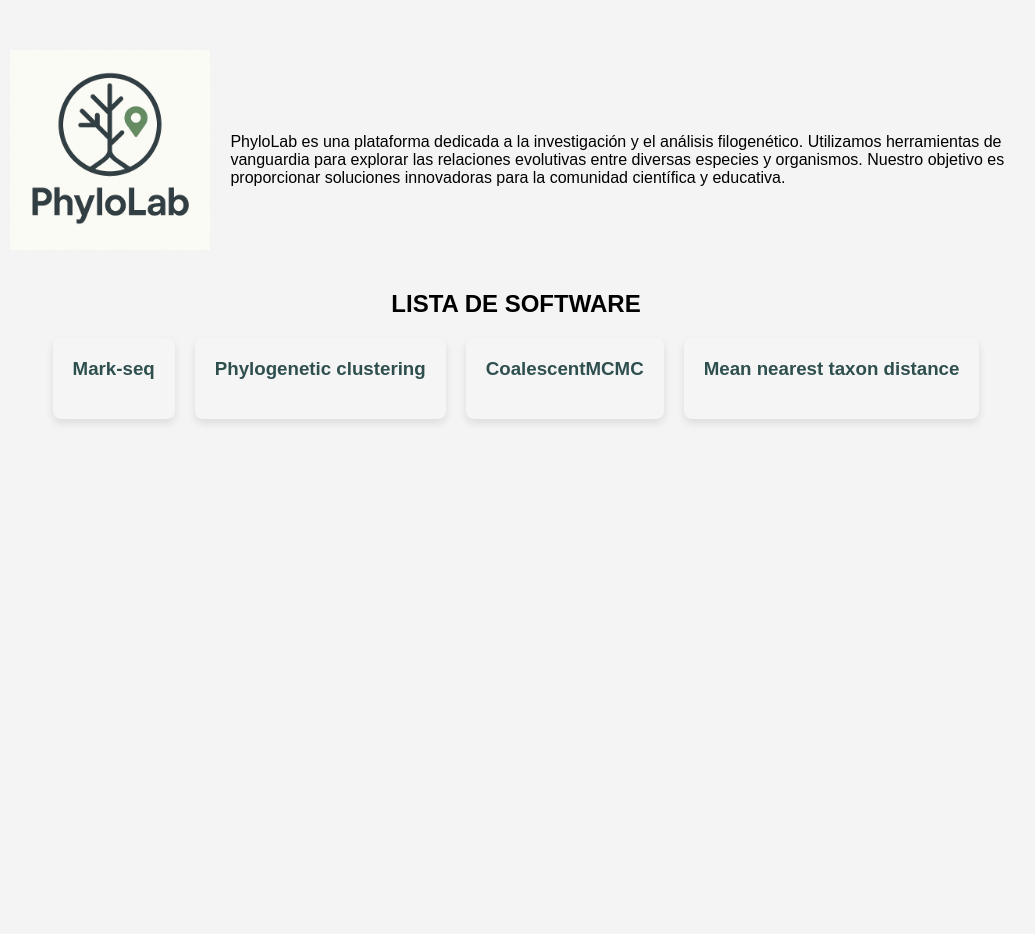
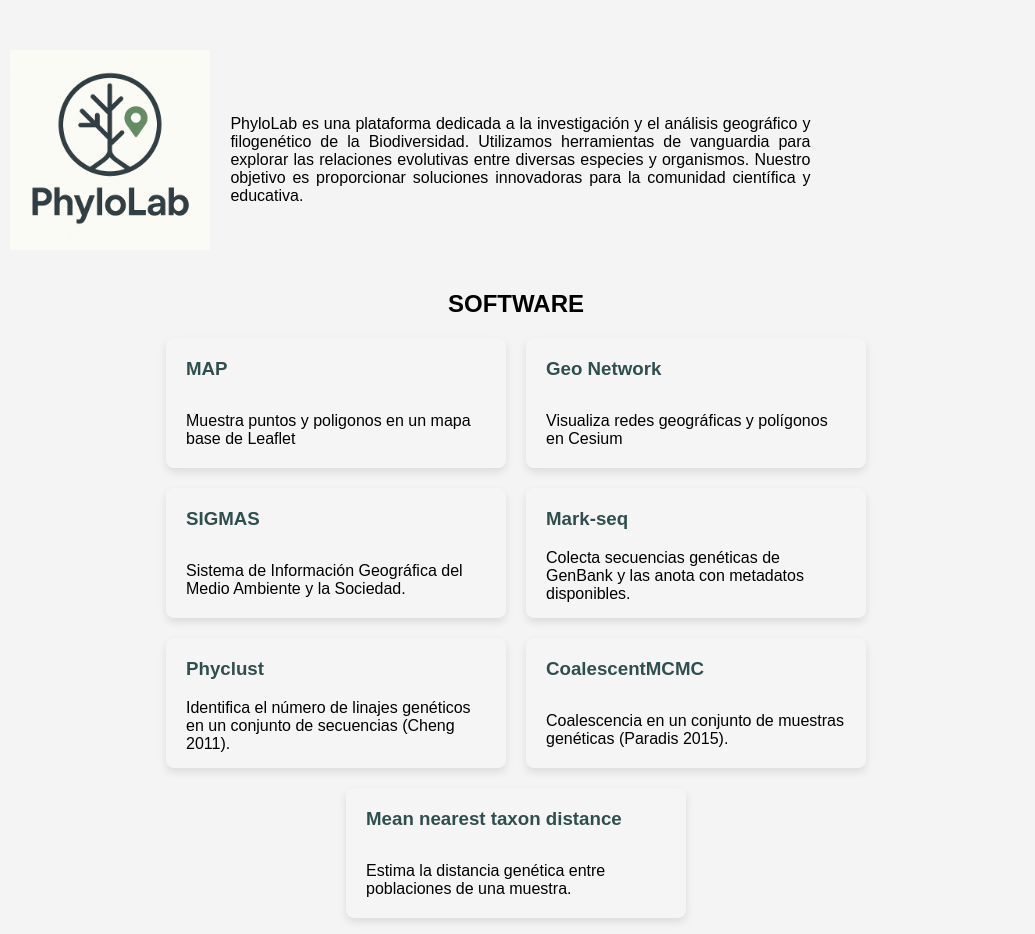
Before and after one commit to gegp01/PhyloLab, a plain HTML site: page docs/index.html in a window 1280 px wide. Shown: the whole page, without its empty margins (124-1159 px from the left). Before the commit the page ends 800 px from the top, so only its background shows below. Drawn offline with Linux system fonts and the light colour scheme.

Commit message:
Update index.html

```diff
--- a/docs/index.html
+++ b/docs/index.html
@@ -17,57 +17,65 @@
             max-width: 200px;
             margin-bottom: 20px;
         }
-        /* Estilos por defecto para pantallas pequeñas (móviles) */
         .intro-section {
             display: flex;
-            flex-direction: column; /* Apila el logo y el texto por defecto */
-            align-items: center; /* Centra los elementos horizontalmente */
-            text-align: center; /* Centra el texto */
+            flex-direction: column;
+            align-items: center;
+            text-align: justify;
             gap: 20px;
+            max-width: 800px;
         }
-        /* Media query para pantallas de escritorio (768px o más) */
         @media (min-width: 768px) {
             .intro-section {
-                flex-direction: row; /* Coloca el logo y el texto en una fila */
-                text-align: left; /* Alinea el texto a la izquierda en pantallas grandes */
+                flex-direction: row;
+                text-align: justify;
             }
         }
-        /* Estilos para las tarjetas de software */
         .card-list {
-            list-style: none; /* Elimina los puntos de la lista */
+            list-style: none;
             padding: 0;
             display: flex;
             flex-wrap: wrap;
             gap: 20px;
             justify-content: center;
-            align-items: stretch; /* Iguala la altura de las tarjetas en cada fila */
+            align-items: stretch;
         }
         .card {
-            background-color: whitesmoke; /* Se cambió el color de fondo a darkslategrey */
+            background-color: whitesmoke;
             border-radius: 8px;
+            height: 90px;
+            width: 300px;
             box-shadow: 0 4px 8px rgba(0,0,0,0.1);
             padding: 20px;
-            /*flex: 1 1 250px; /* Define el tamaño y adaptabilidad de cada tarjeta */
             text-align: left;
             word-wrap: break-word;
-            display: flex; /* Habilita Flexbox para el contenido interno de la tarjeta */
-            flex-direction: column; /* Organiza el contenido en columnas */
-            justify-content: space-between; /* Empuja el título y el enlace a los extremos */
+            display: flex;
+            flex-direction: column;
+            justify-content: space-between;
+            cursor: pointer;
         }
         .card h3 {
             margin-top: 0;
-            color:darkslategray; /* Se cambió el color del título a blanco */
+            color: darkslategray;
         }
         .card p {
             margin: 0;
         }
         .card a {
-            color: darkslategrey; /* Se cambió el color del enlace a blanco */
+            color: darkslategrey;
             text-decoration: none;
-            word-break: break-all;
+            word-break: break-word;
         }
         .card a:hover {
             text-decoration: underline;
+        }
+        /* Iframe oculto */
+        #viewer {
+            display: none;
+            width: 100%;
+            height: 80vh;
+            border: none;
+            margin-top: 20px;
         }
     </style>
 </head>
@@ -75,33 +83,65 @@
     <div class="container">
         <div class="intro-section">
             <img src="logo_PhyloLab.png" alt="Logo de PhyloLab" class="logo">
-            <p>PhyloLab es una plataforma dedicada a la investigación y el análisis filogenético. Utilizamos herramientas de vanguardia para explorar las relaciones evolutivas entre diversas especies y organismos. Nuestro objetivo es proporcionar soluciones innovadoras para la comunidad científica y educativa.</p>
+            <p>PhyloLab es una plataforma dedicada a la investigación y el análisis geográfico y filogenético de la Biodiversidad. Utilizamos herramientas de vanguardia para explorar las relaciones evolutivas entre diversas especies y organismos. Nuestro objetivo es proporcionar soluciones innovadoras para la comunidad científica y educativa.</p>
         </div>
     </div>
     <div class="container">
-        <h2>LISTA DE SOFTWARE</h2>
-         <ul class="card-list">
+        <h2>SOFTWARE</h2>
+        <ul class="card-list">
             <li>
-                <div class="card">
-                    <p><a href="https://gegp01.shinyapps.io/mark/"><h3>Mark-seq</h3></a></p>
+                <div class="card" onclick="openInViewer('https://gegp01.github.io/SIGMAS/list_file2leaflet.html')">
+                    <h3>MAP</h3>
+                    <p>Muestra puntos y poligonos en un mapa base de Leaflet</p>
                 </div>
             </li>
             <li>
-                <div class="card">
-                    <p><a href="https://gegp01.shinyapps.io/phylogenetic_clustering/"><h3>Phylogenetic clustering</h3></a></p>
+                <div class="card" onclick="openInViewer('https://gegp01.github.io/wetlands/globe_network_colors.html')">
+                    <h3>Geo Network</h3>
+                    <p>Visualiza redes geográficas y polígonos en Cesium</p>
                 </div>
             </li>
             <li>
-                <div class="card">
-                    <p><a href="https://gegp01.shinyapps.io/coal/"><h3>CoalescentMCMC</h3></a></p>
+                <div class="card" onclick="openInViewer('https://gegp01.github.io/SIGMAS/')">
+                    <h3>SIGMAS</h3>
+                    <p>Sistema de Información Geográfica del Medio Ambiente y la Sociedad.</p>
                 </div>
             </li>
             <li>
-                <div class="card">
-                    <p><a href="https://gegp01.shinyapps.io/mntd/"><h3>Mean nearest taxon distance</h3></a></p>
+                <div class="card" onclick="openInViewer('https://gegp01.shinyapps.io/mark/')">
+                    <h3>Mark-seq</h3>
+                    <p>Colecta secuencias genéticas de GenBank y las anota con metadatos disponibles.</p>
                 </div>
             </li>
-         </ul>
+            <li>
+                <div class="card" onclick="openInViewer('https://gegp01.shinyapps.io/phylogenetic_clustering/')">
+                    <h3>Phyclust</h3>
+                    <p>Identifica el número de linajes genéticos en un conjunto de secuencias (Cheng 2011).</p>
+                </div>
+            </li>
+            <li>
+                <div class="card" onclick="openInViewer('https://gegp01.shinyapps.io/coal/')">
+                    <h3>CoalescentMCMC</h3>
+                    <p>Coalescencia en un conjunto de muestras genéticas (Paradis 2015).</p>
+                </div>
+            </li>
+            <li>
+                <div class="card" onclick="openInViewer('https://gegp01.shinyapps.io/mntd/')">
+                    <h3>Mean nearest taxon distance</h3>
+                    <p>Estima la distancia genética entre poblaciones de una muestra.</p>
+                </div>
+            </li>
+        </ul>
+        <iframe id="viewer"></iframe>
     </div>
+
+    <script>
+        function openInViewer(url) {
+            const iframe = document.getElementById('viewer');
+            iframe.src = url;
+            iframe.style.display = 'block';
+            window.scrollTo({ top: iframe.offsetTop, behavior: 'smooth' });
+        }
+    </script>
 </body>
 </html>
```
